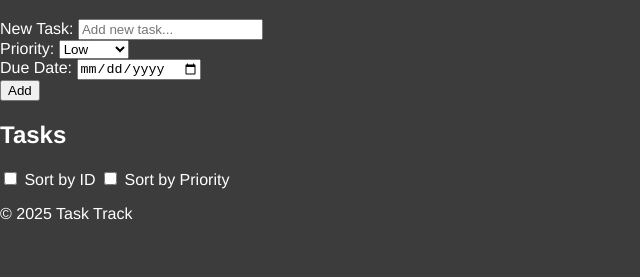
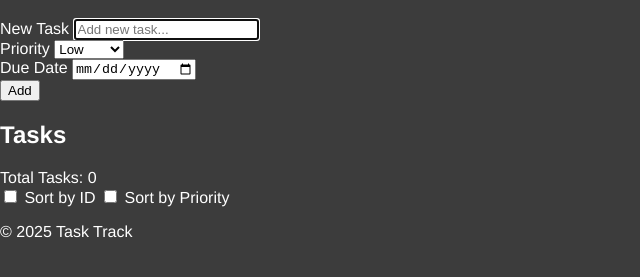
Before and after one commit to AlaaAlsous/Task-Track, a website: page public/index.html in a window 1280 px wide. Shown: the part 61-338 px from the top of the page, without its empty margins (0-640 px from the left). Drawn offline with Linux system fonts and the light colour scheme; no server answers.

Commit message:
Update HTML layout with sorting and task counter

```diff
--- a/public/index.html
+++ b/public/index.html
@@ -10,32 +10,46 @@
   <body>
     <header><h1>Task Track</h1></header>
     <main>
-      <section id="task-input">
-        <div>
-          <label for="new-task">New Task:</label>
-          <input type="text" id="new-task" placeholder="Add new task..." maxlength="200" />
+      <section class="task-input" id="task-input">
+        <div class="new-task-input">
+          <label for="new-task">New Task</label>
+          <input
+            type="text"
+            id="new-task"
+            placeholder="Add new task..."
+            maxlength="200"
+            autofocus
+          />
         </div>
-        <div>
-          <label for="priority">Priority:</label>
+        <div class="priority-input">
+          <label for="priority">Priority</label>
           <select id="priority">
             <option value="Low">Low</option>
             <option value="Medium">Medium</option>
             <option value="High">High</option>
           </select>
         </div>
-        <div>
-          <label for="due-date">Due Date:</label>
+        <div class="due-date-input">
+          <label for="due-date">Due Date</label>
           <input type="date" id="due-date" />
         </div>
-        <button id="add-task-btn">Add</button>
+        <button class="add-task-btn" id="add-task-btn">Add</button>
       </section>
-      <section id="task-list">
+      <section class="task-list" id="task-list">
         <h2>Tasks</h2>
-        <label><input type="checkbox" id="sortById" /> Sort by ID</label>
-        <label><input type="checkbox" id="sortByPriority" /> Sort by Priority</label>
-        <ul id="tasks"></ul>
+        <div class="sort-count">
+          <div class="total">Total Tasks: <span id="total-tasks">0</span></div>
+          <label><input type="checkbox" id="sortById" /> Sort by ID</label>
+          <label
+            ><input type="checkbox" id="sortByPriority" /> Sort by
+            Priority</label
+          >
+        </div>
+        <div class="all-tasks">
+          <ul id="tasks"></ul>
+        </div>
       </section>
     </main>
-    <footer>© 2025 Task Track</footer>
+    <footer><p>© 2025 Task Track</p></footer>
   </body>
 </html>
```
